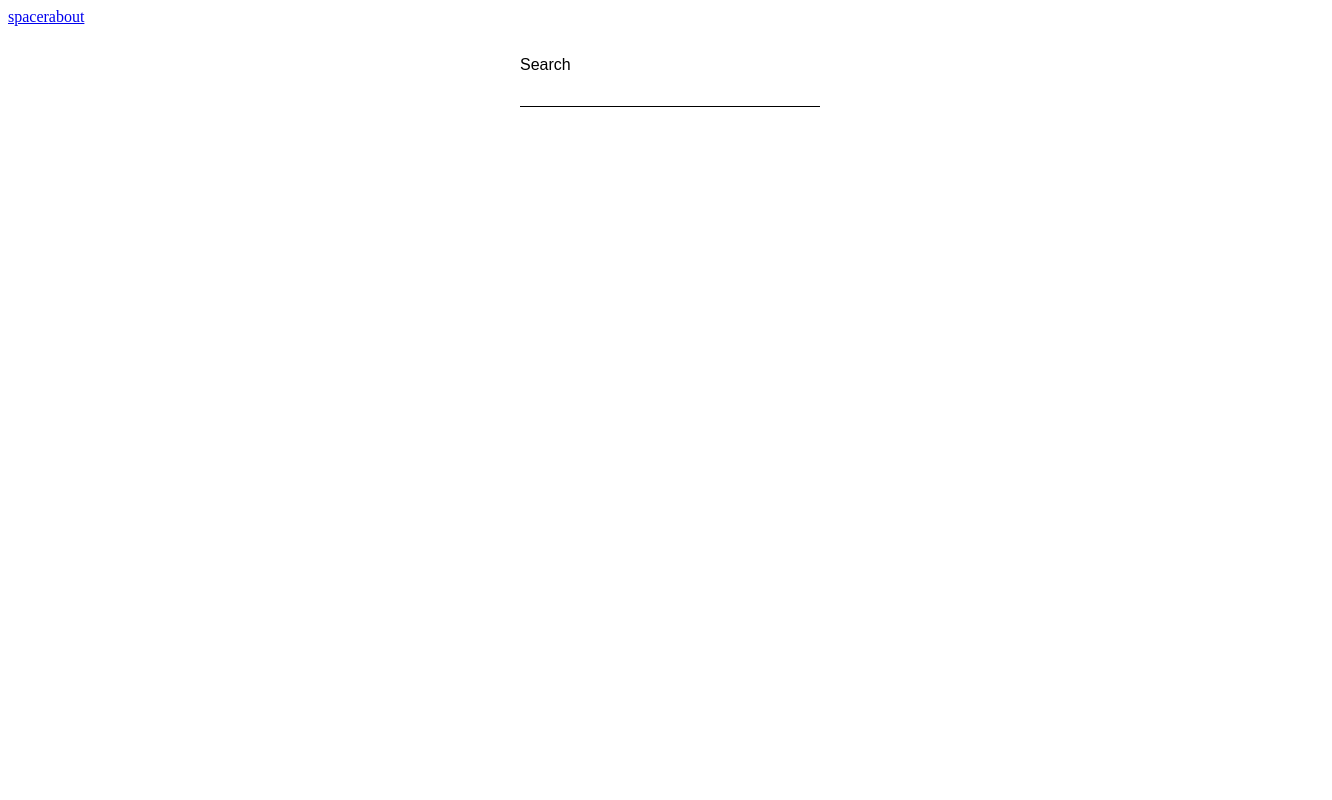
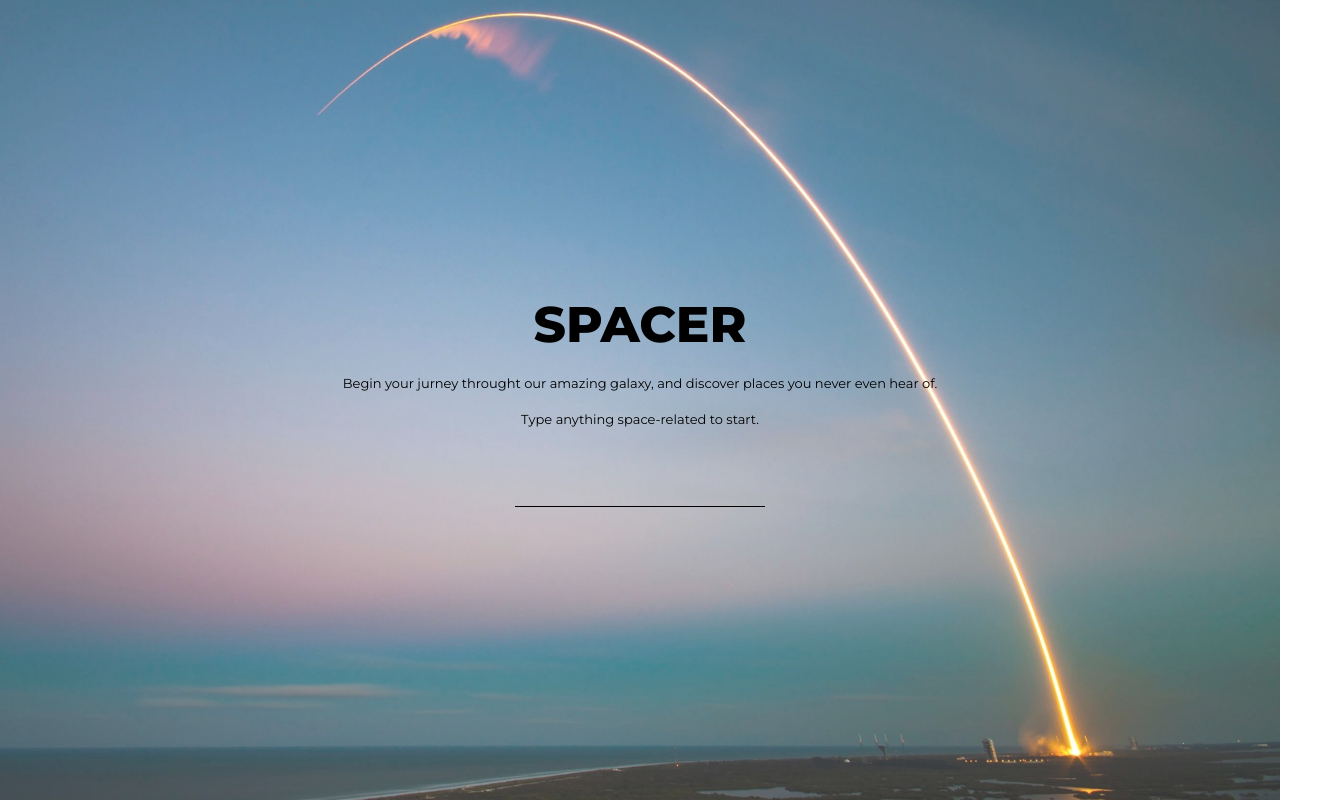
Before and after one commit to lukaszscislowski/spacer, a Vue app: page / in a window 1280 px wide. Shown: the whole page, 1332 px wide, since content can reach past the window. Built offline with nearby package versions, Linux system fonts and the light colour scheme.

Commit message:
Add image view

```diff
--- a/src/App.vue
+++ b/src/App.vue
@@ -1,10 +1,16 @@
 <template>
  <div class="app">
-   <div class="nav">
-     <router-link to="/">spacer</router-link>
-     <router-link to="/about">about</router-link>
-   </div>
    <router-view />
  </div>
 </template>
-<style lang="scss" scoped />
+<style lang="scss">
+@import url('https://fonts.googleapis.com/css2?family=Montserrat:wght@300;400;600;800&display=swap');
+* {
+  box-sizing: border-box;
+}
+body {
+  font-family: 'Montserrat', sans-serif;
+  margin: 0;
+  padding: 0;
+}
+</style>
--- /dev/null
+++ b/src/components/Claim.vue
@@ -0,0 +1,36 @@
+<template>
+  <div class="claimWrapper">
+    <h1 class="claim">SPACER</h1>
+    <p class="subclaim">
+        Begin your jurney throught our amazing galaxy,
+        and discover places you never even hear of.
+    </p>
+    <p class="subclaim">
+        Type anything space-related to start.
+    </p>
+  </div>
+</template>
+
+<script>
+export default {
+    name: 'Claim',
+}
+</script>
+
+<style lang="scss" scoped>
+    .claimWrapper {
+        text-align: center;
+        display: flex;
+        flex-direction: column;
+        justify-content: center;
+        align-items: center;
+    }
+    .claim {
+        font-size: 50px;
+        margin: 0;
+    }
+    .subclaim {
+        margin: 20px 0 0 0;
+        font-size: 13px;
+    }
+</style>
--- /dev/null
+++ b/src/components/SearchInput.vue
@@ -0,0 +1,36 @@
+<template>
+  <div class="searchWrapper">
+
+      <input
+      id="search"
+      name="search"
+      v-model="searchValue"
+      @input="handleInput"
+      />
+  </div>
+</template>
+
+<script>
+export default {
+    name: 'SearchInput',
+}
+</script>
+
+<style lang="scss" scoped>
+    .searchWrapper{
+        margin-top: 50px;
+        display: flex;
+        flex-direction: column;
+        width: 250px;
+    }
+    label{
+        font-family:'Montserrat', sans-serif
+    }
+    input{
+        height: 30px;
+        border: 0;
+        background: none;
+        border-bottom:1px solid black;
+    }
+
+</style>
--- a/src/router.js
+++ b/src/router.js
@@ -1,6 +1,5 @@
 import Vue from 'vue';
 import Router from 'vue-router';
-import About from './views/About.vue';
 import Search from './views/Search.vue';
 
 Vue.use(Router);
@@ -13,10 +12,6 @@
             name: 'Search',
             component: Search,
         },
-        {
-            path: '/about',
-            name: 'About',
-            component: About,
-        },
+
     ],
 });
--- a/src/views/About.vue
+++ /dev/null
@@ -1,10 +0,0 @@
-<template>
-    <div class="about">
-        <h1>This is about page</h1>
-    </div>
-</template>
-<script>
-export default {
-    name: 'About',
-};
-</script>
--- a/src/views/Search.vue
+++ b/src/views/Search.vue
@@ -1,23 +1,23 @@
 <template>
     <div class="wrapper">
-       <div class="search">
-            <label for="search">Search</label>
-            <input  id="search" name="search" v-model="searchValue" @input="handleInput" />
-            <ul>
-                <li v-for="item in results" :key="item.data[0].nasa_id">
-                    <p>{{ item.data[0].description }}</p>
-                </li>
-            </ul>
-       </div>
+        <Claim />
+        <SearchInput />
     </div>
 </template>
 <script>
 import axios from 'axios';
 import debounce from 'lodash.debounce';
+import Claim from '@/components/Claim.vue';
+import SearchInput from '@/components/SearchInput.vue';
+
 const API = 'https://images-api.nasa.gov/search';
 
 export default {
     name: 'Search',
+    components: {
+        Claim,
+        SearchInput,
+        },
     data() {
         return {
             searchValue: '',
@@ -43,21 +43,15 @@
         display: flex;
         flex-direction: column;
         align-items: center;
+        justify-content: center;
         margin: 0;
         padding: 30px;
         width: 100%;
+        height: 100vh;
+        background-image: url('..//assets/heroimage.jpg');
+        background-repeat: no-repeat;
+        background-size: cover;
+        background-position: 80% 0%;
     }
-    .search{
-        display: flex;
-        flex-direction: column;
-        width: 300px;
-    }
-    label{
-        font-family:'Montserrat', sans-serif
-    }
-    input{
-        height: 30px;
-        border: 0;
-        border-bottom:1px solid black;
-    }
+
 </style>
```
Also changed, not shown: src/assets/heroimage.jpg (added).
